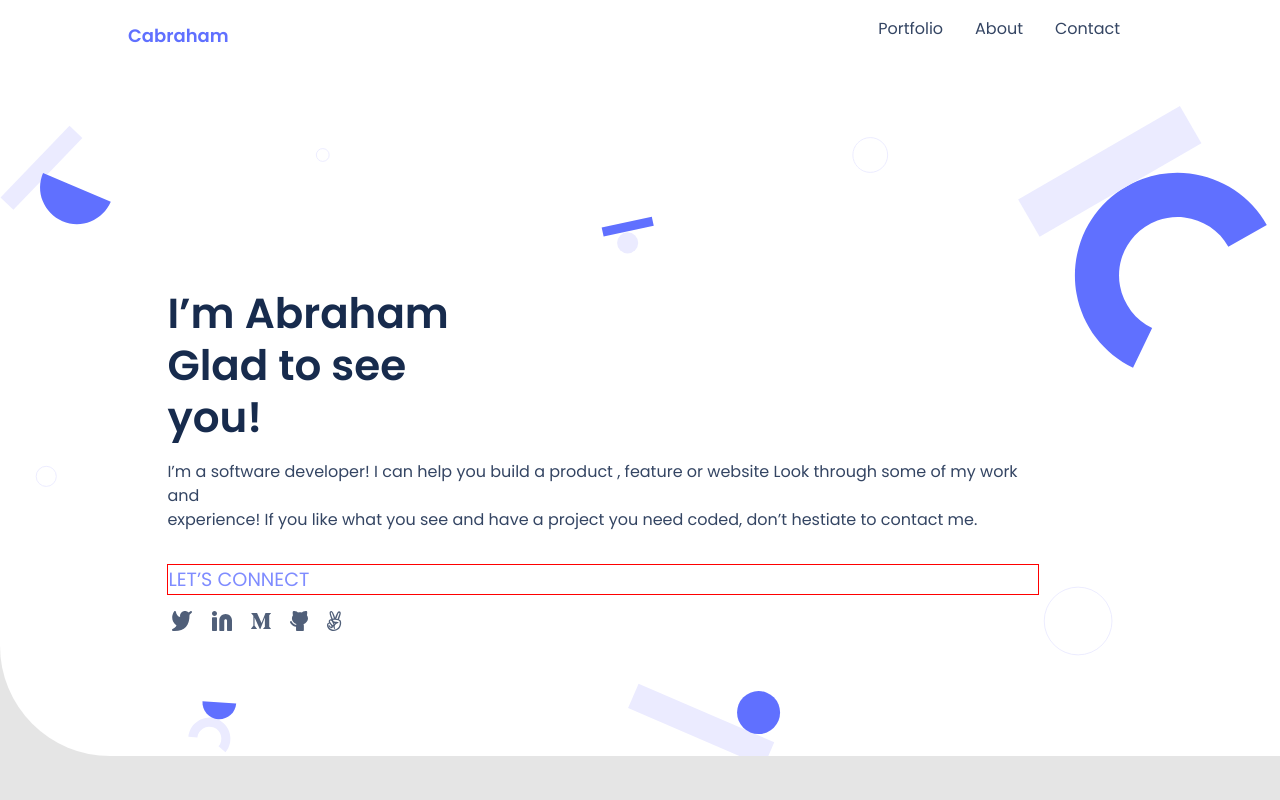
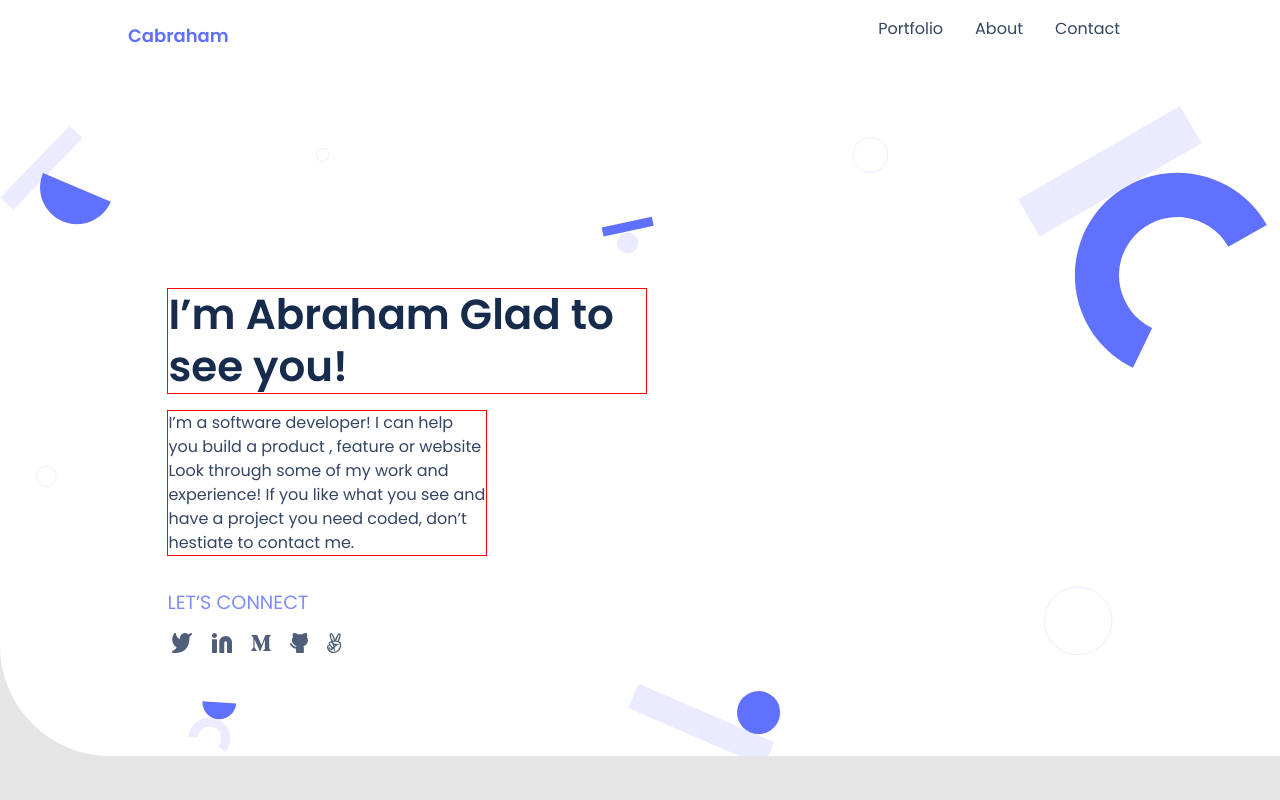
Before and after one commit to Cabraham1/Mobile-First-Portfolio, a website: page index.html in a window 1280 px wide. Shown: the top 800 px of the page. Drawn offline with Linux system fonts and the light colour scheme.

Commit message:
Add width size to the secondary text

```diff
--- a/index.html
+++ b/index.html
@@ -17,31 +17,48 @@
     <nav class="nav-container">
 
       <a href="#" id="nameLogo">Cabraham</a>
+
       <a href="#" class="imgLogo"><img class="imgLogo" src="./assets/icons/Union.svg" alt="line-menu"></a>
+
       <ul class="nav-list">
+
         <li>
+
           <a href="#portfolio" class="menu-bar" id="portfolio-link">Portfolio</a>
+
         </li>
+
         <li>
+
           <a href="#about" class="menu-bar" id="about-link">About</a>
+
         </li>
+
         <li>
+
           <a href="#contact" class="menu-bar" id="contact-link">Contact</a>
+
         </li>
+
       </ul>
+
     </nav>
 
     <!-- intro section  -->
 
     <div class="intro">
+
       <!-- main text content -->
+
       <div class="text-container">
-        <h1 class="primary-text">I’m Abraham <br>Glad to see <br>you!</h1>
+
+        <h1 class="primary-text">I’m Abraham Glad to see you!</h1>
         <!-- dividerText -->
         <div class="dividerText"></div>
+
         <p class="secondary-text">I’m a software developer! I can help you build a product , feature or website
           Look
-          through some of my work and <br>experience! If you like what you see and have a project you need
+          through some of my work and experience! If you like what you see and have a project you need
           coded,
           don’t
           hestiate
--- a/style.css
+++ b/style.css
@@ -90,6 +90,7 @@ main {
   line-height: 3.25rem;
   color: #172b4d;
   align-items: center;
+  width: 18rem;
 }
 
 .dividerText {
@@ -103,6 +104,8 @@ main {
   font-size: 16px;
   line-height: 24px;
   color: #344563;
+  border: 1px solid red;
+  width: 20rem;
 }
 
 .linkDivid {
@@ -288,9 +291,6 @@ button :disabled {
   width: 11rem;
 }
 
-.secondary-text-about {
-  text-align: left;
-}
 
 .language {
   display: flex;
@@ -477,6 +477,11 @@ textarea {
     background-color: white;
   }
 
+  .primary-text {
+    border: 1px solid red;
+    width: 30rem;
+  }
+
   .text-container {
     margin-top: 209px;
     margin-left: 150px;
@@ -484,7 +489,6 @@ textarea {
   }
 
   .link-container {
-    border: 1px solid red;
     margin-left: 150px;
     margin-top: 1rem;
     width: 70%;
```
